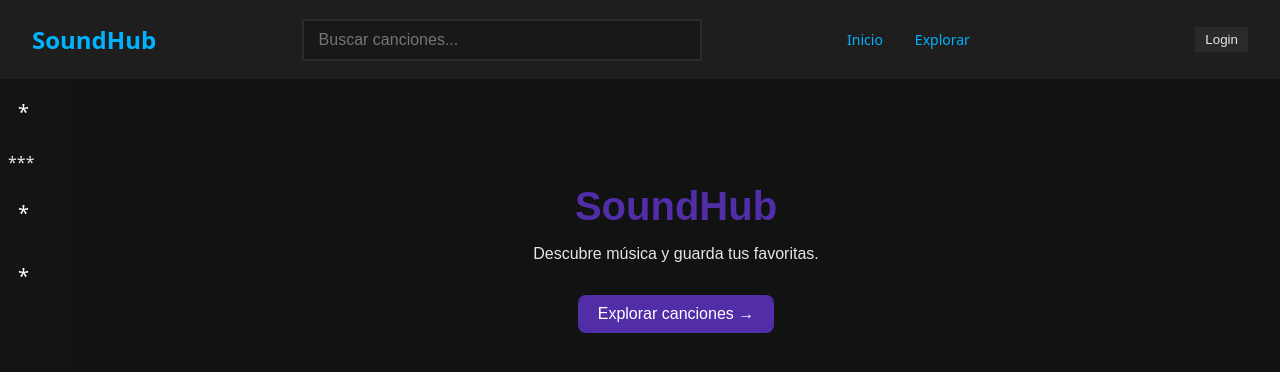
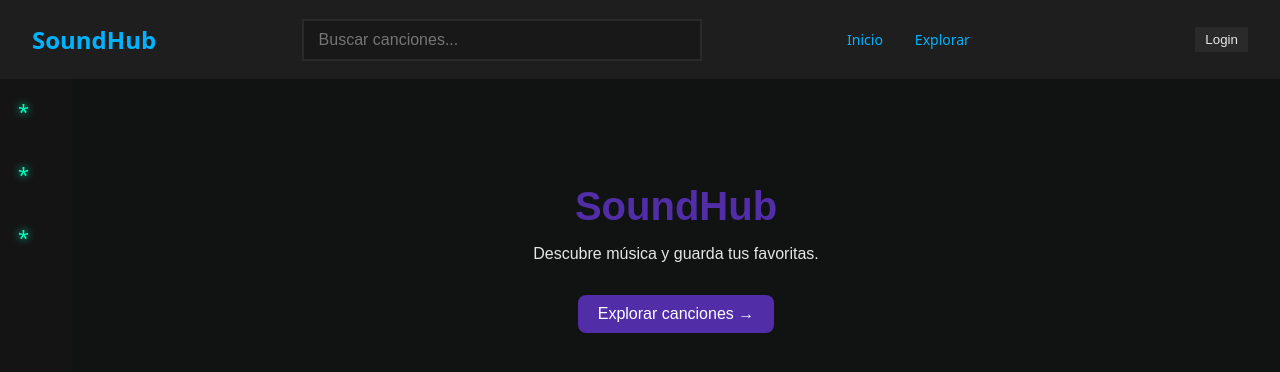
Before and after one commit to wvrnnier/soundhub_, an Angular app: page / in a window 1280 px wide. Shown: the top 372 px of the page. Built offline with nearby package versions, Linux system fonts and the light colour scheme.

Commit message:
estilos nuevos

```diff
--- a/src/app/shared/components/nav-bar/nav-bar.css
+++ b/src/app/shared/components/nav-bar/nav-bar.css
@@ -10,7 +10,7 @@ header {
 }
 
 app-side-bar.expanded ~ header {
-  left: var(--sidebar-w-expanded);
+    left: var(--sidebar-w-expanded);
 }
 
 .nav-bar {
--- a/src/app/shared/components/side-bar/side-bar.css
+++ b/src/app/shared/components/side-bar/side-bar.css
@@ -31,17 +31,17 @@
   white-space: nowrap;
 }
 
-.item:hover {
-  background: #1f1f1f;
-}
-
 .icon {
   font-size: 20px;
+    text-shadow: 0 0 8px var(--accent);
+    color: var(--accent);
 }
 
 .label {
   opacity: 0;
   transition: opacity 0.2s ease;
+  text-shadow: 0 0 8px var(--accent);
+  color: var(--accent);
 }
 
 :host(.expanded) .label { /*si está ecpandido mostramos el texto*/
@@ -50,7 +50,7 @@
 .submenu {
   margin-left: 20px;
   padding-left: 10px;
-  border-left: 2px solid #ffffff30;
+  border-left: 2px solid #35303030;
   display: flex;
   flex-direction: column;
   gap: 6px;
@@ -65,11 +65,11 @@
   transition: opacity 0.2s ease, padding-left 0.2s ease;
 }
 
-.submenu-item:hover {
-  opacity: 1;
-  padding-left: 5px;
+button{
+  background-color: #141414;
+    text-shadow: 0 0 8px var(--accent);
+    color: var(--accent);
 }
-
 @keyframes fadeIn {
   from { opacity: 0; transform: translateY(-3px); }
   to   { opacity: 1; transform: translateY(0); }
--- a/src/app/shared/components/side-bar/side-bar.html
+++ b/src/app/shared/components/side-bar/side-bar.html
@@ -5,20 +5,30 @@
   <div class="item" routerLink="#">
     <span class="icon">*</span>
     <span class="label">Biblioteca</span>
-  </div>***
+  </div>
+  <div class="item" routerLink="#">
+    <span class="icon">*</span>
+    <span class="label">Perfil</span>
+  </div>
 
-  <div class="item" routerLink="/explorar">
-    <span class="icon">*</span>
-    <span class="label">Explorar</span>
-  </div>
-  <div class="item" (click)="toggleSearchMenu()">
+
+
+
+<div class="item"
+       (mouseenter)="onMouseEnterSearch()"
+       (mouseleave)="onMouseLeaveSearch()">
+
     <span class="icon">*</span>
     <span class="label">Buscar</span>
-  </div>
+
+
+
+
   @if (isSearchMenuOpen) {
-  <div class="submenu">
-    <button>Mis playlists</button>
-    <button>Mis artistas</button>
-    <button>Mis Favoritas</button>
-  </div>
-}
+    <div class="submenu">
+      <button>Mis playlists</button>
+      <button>Mis artistas</button>
+      <button>Mis favoritas</button>
+    </div>
+  }
+    </div>
--- a/src/app/shared/components/side-bar/side-bar.ts
+++ b/src/app/shared/components/side-bar/side-bar.ts
@@ -21,14 +21,15 @@ export class SideBarComponent {
     this.expanded = false;// cambie el estado de expansión
   }
 
+isSearchMenuOpen = false;
+onMouseEnterSearch(){
+  this.isSearchMenuOpen = true;
+}
+onMouseLeaveSearch(){
+  this.isSearchMenuOpen = false;
+}
   @HostBinding('class.expanded')
   get isExpanded() { //getter que se evalúa para decidir si se añade la clase
     return this.expanded; // devolvemos valor de expanded.
   }
-
-  isSearchMenuOpen = false;
-  toggleSearchMenu() {
-    this.isSearchMenuOpen = !this.isSearchMenuOpen;
-  }
-
 }
```
